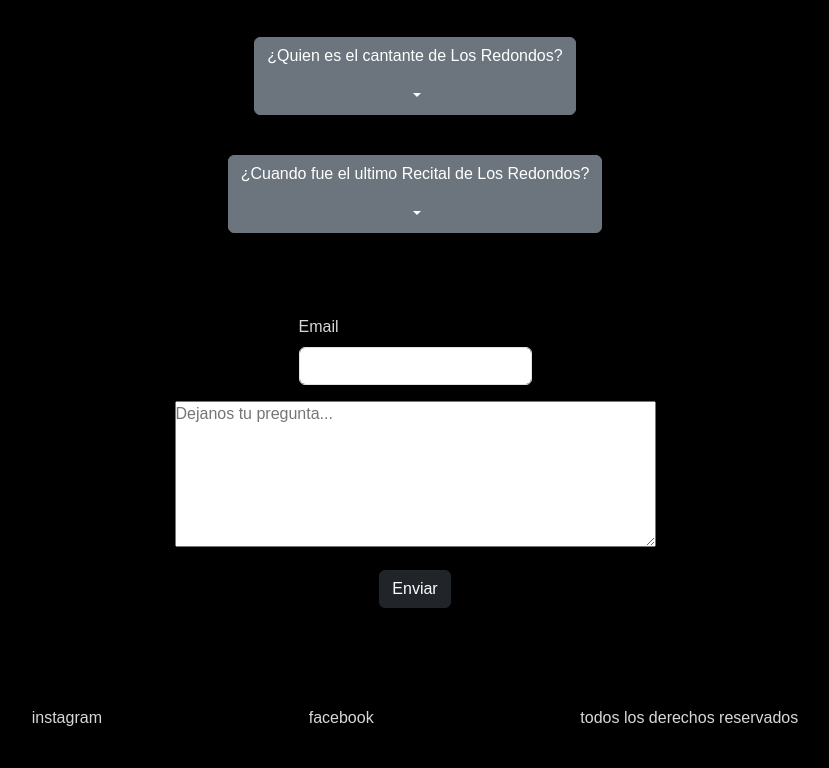
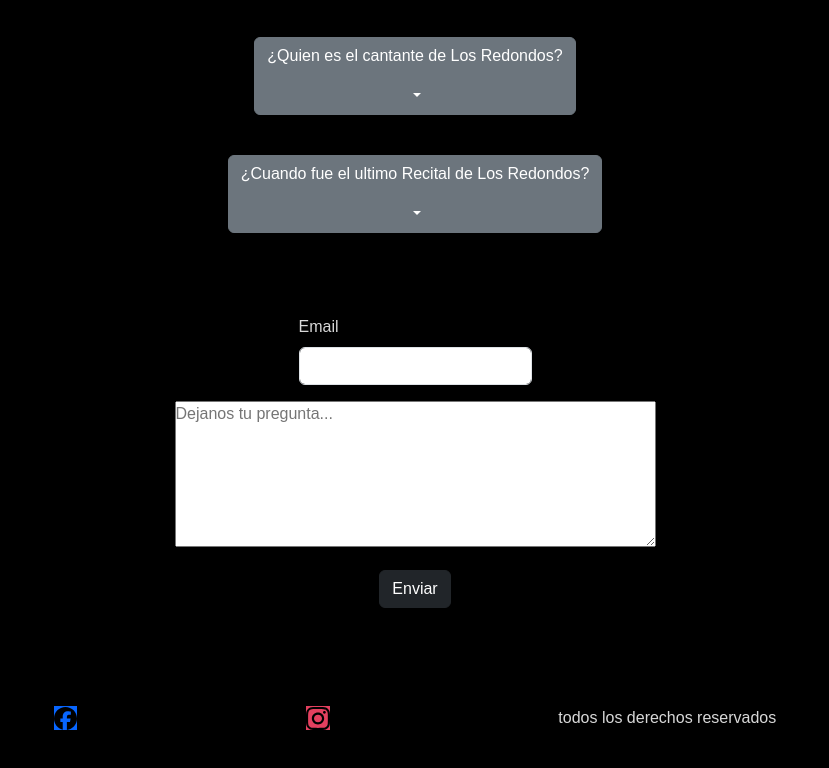
Before and after one commit to marianoBoc/PR-Redondos, a website: page paginas/Algunas-Preguntas.html in a window 1280 px wide. Shown: the part 664-1432 px from the top of the page, without its empty margins (225-1054 px from the left). Drawn offline with nearby package versions, Linux system fonts and the light colour scheme.

Commit message:
arreglo del footer

```diff
--- a/estilos/style.css
+++ b/estilos/style.css
@@ -148,6 +148,16 @@
   flex-direction: column;
   justify-content: center;
   margin: 2%;
+}
+.facebook{
+  background-color: #0866FF;
+  width: 2%;
+  height: 2%;
+}
+.instagram{
+  background-color: #E4405F;
+  width: 2%;
+  height: 2%;
 }
 .redes h3 {
   display: flex;
--- a/paginas/Algunas-Preguntas.html
+++ b/paginas/Algunas-Preguntas.html
@@ -66,9 +66,13 @@
         <button type="submit" class="btn btn-dark">Enviar</button>
       </form>
     <footer>
-        <p>instagram</p>
-        <p>facebook</p>
-        <p>todos los derechos reservados</p>
+      <a href="http://www.facebook.com" target="_blank" class="facebook">
+        <img src="../imagenes/facebook.svg" alt="facebook" >
+      </a>
+      <a href="http://www.instagram.com" class="instagram" target="_blank">
+        <img src="../imagenes/instagram.svg" alt="instagram" >
+      </a>
+      <p>todos los derechos reservados</p>
     </footer>
 
 <script src="https://cdn.jsdelivr.net/npm/bootstrap@5.3.2/dist/js/bootstrap.bundle.min.js" integrity="sha384-C6RzsynM9kWDrMNeT87bh95OGNyZPhcTNXj1NW7RuBCsyN/o0jlpcV8Qyq46cDfL" crossorigin="anonymous"></script>
```
Also changed, not shown: index.html (+12 -2 lines), paginas/Discografia.html (+6 -2 lines), paginas/Galeria.html (+6 -2 lines), paginas/Recitales.html (+6 -2 lines), paginas/error.html (added, +11 -0 lines), imagenes/broken-guitar.jpg (added), imagenes/facebook.svg (added), imagenes/instagram.svg (added), imagenes/png-transparent-circle-facebook-fb-round-icon-social-media-social-network-popular-services-brands-vol-icon.png (added).
